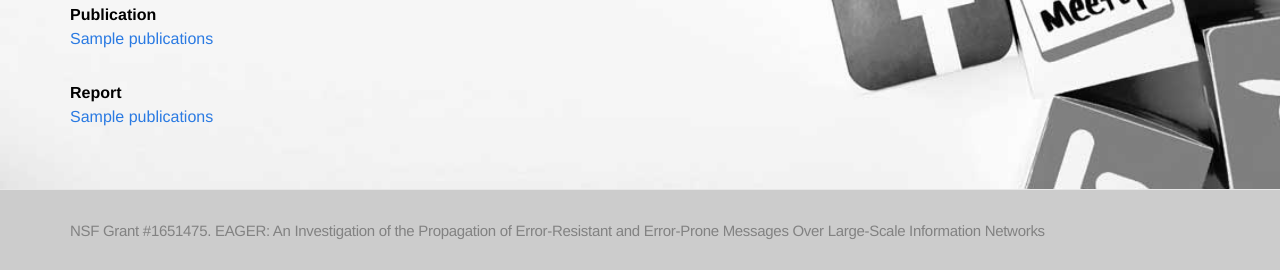
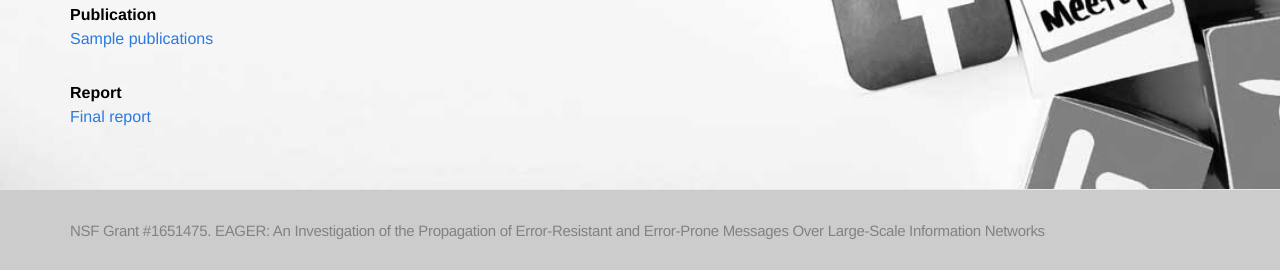
Before and after one commit to AmbiguityISMLab/AmbiguityISMLab.github.io, a Jekyll site: the page built from index.html, in a window 1280 px wide. Shown: the part 756-1026 px from the top of the page. Built offline with Jekyll 4.4.1, drawn with Linux system fonts in a browser that asks for light colours.

Commit message:
Update report.html

```diff
--- a/_includes/report.html
+++ b/_includes/report.html
@@ -1,2 +1,2 @@
 <p><b>Report</b></p>
-<p><a class="page-link" href="{{ "/report.html" | prepend: site.baseurl }}">Sample publications</a></p>
+<p><a class="page-link" href="{{ "/finalreport.html" | prepend: site.baseurl }}">Final report</a></p>
```
